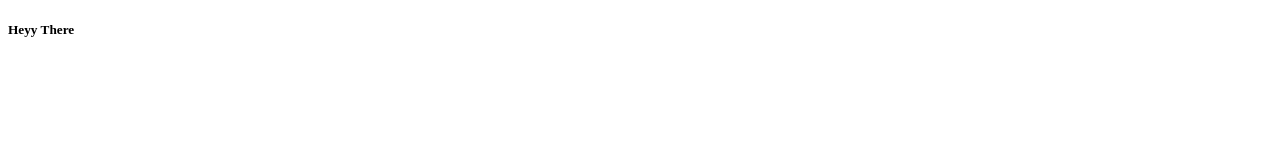
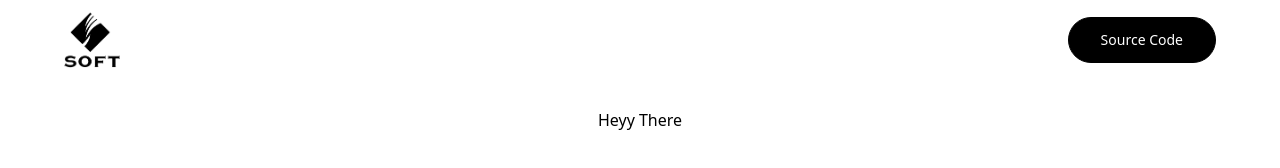
Before and after one commit to AbdulQuayyum/random-cat-facts, a plain HTML site: page Index.html in a window 1280 px wide. Drawn offline with nearby package versions, Linux system fonts and the light colour scheme.

Commit message:
Cooking...

```diff
--- a/Index.html
+++ b/Index.html
@@ -10,9 +10,25 @@
     <link rel="stylesheet" href="./Styles/Style.css">
 </head>
 
-<body>
-    <h5>Heyy There</h5>
+<body class="relative z-10 flex justify-center items-center flex-col max-w-7xl mx-auto sm:px-16 px-6">
+    <main class="w-full flex justify-center items-center flex-col">
+        <nav class='flex justify-between items-center w-full mb-10 pt-3'>
+            <div>
+                <img class="w-14 h-auto object-contain" src="./Images/logo.png" alt="logo">
+            </div>
+            <div class='flex gap-4'>
+                <a target="_blank" rel="noopener noreferrer"
+                    class="rounded-full border border-black bg-black py-3 px-8 text-sm text-white transition-all hover:bg-white hover:text-black dark:bg-white dark:text-black dark:hover:bg-black dark:hover:text-white"
+                    href="https://github.com/AbdulQuayyum/random-cat-facts.git">
+                    Source Code
+                </a>
+            </div>
+        </nav>
+    </main>
+    <h5 class="">Heyy There</h5>
     <script src="./Javascript/Main.js"></script>
+    <script src="https://cdn.tailwindcss.com"></script>
+    <script src="https://cdn.tailwindcss.com?plugins=forms,typography,aspect-ratio,line-clamp"></script>
 </body>
 
 </html>
```
